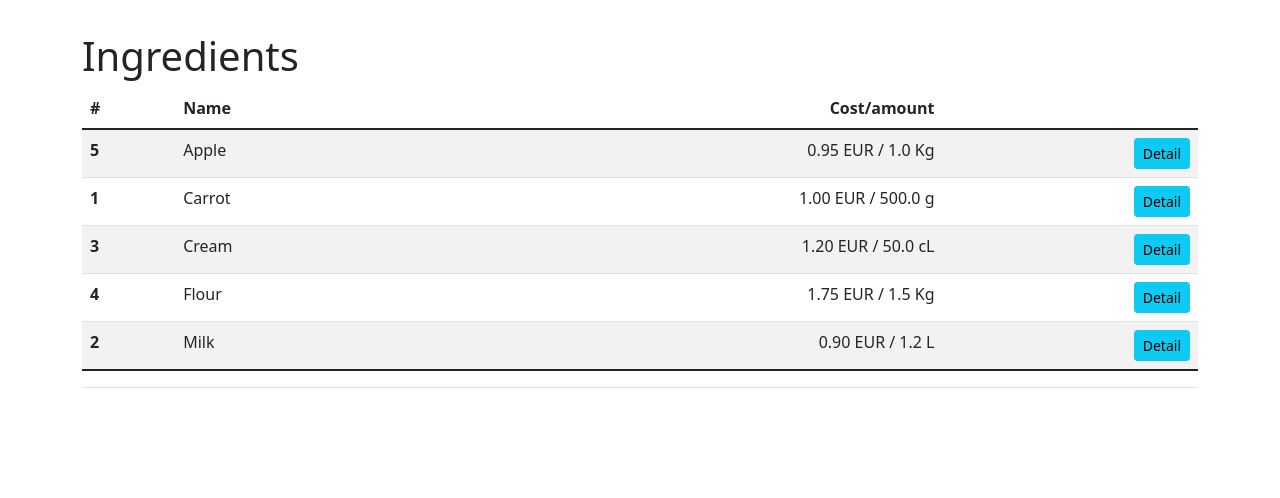
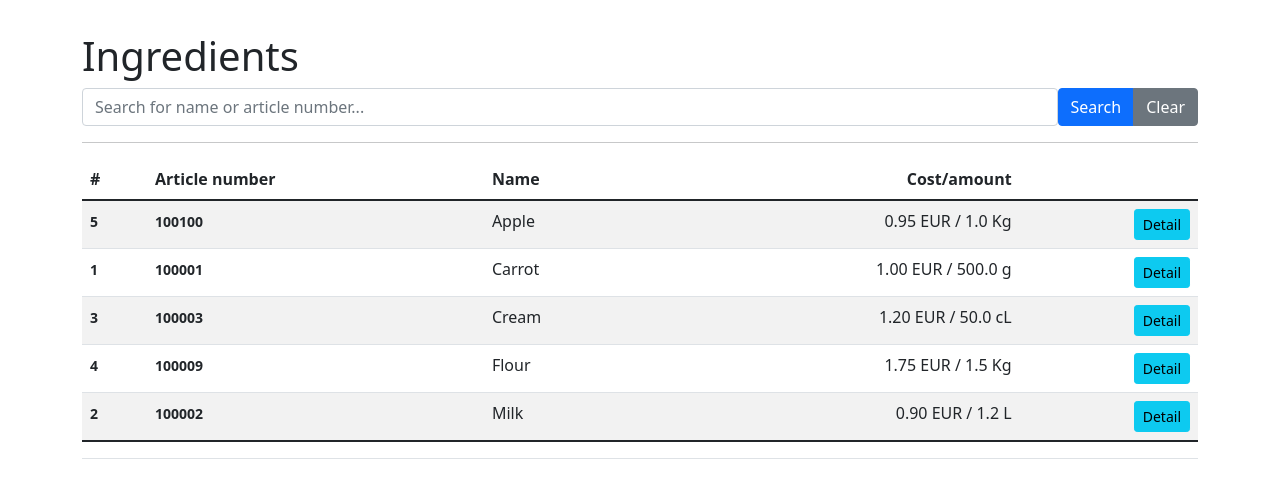
Before and after one commit to rahenrique/rah.recipemanager.test, a Django app: page /ingredients/ in a window 1280 px wide. Shown: the part 120-618 px from the top of the page. Run offline with Django 4.2, Linux system fonts and the light colour scheme; data comes from the database, SQL or seed files in the repository; both versions use the stored data as it was after the commit; some libraries are stand-ins or nearby versions.

Commit message:
fix: Minor fixes

```diff
--- a/recipe_manager/accounts/urls.py
+++ b/recipe_manager/accounts/urls.py
@@ -5,7 +5,7 @@ from . import views
 app_name = 'accounts'
 
 urlpatterns = [
-    path(r'login/', views.user_login, name='login'),
-    path('signup', views.signup, name='signup'),
-    path('signout', views.signout, name='signout'),
+    path('login/', views.user_login, name='login'),
+    path('signup/', views.signup, name='signup'),
+    path('signout/', views.signout, name='signout'),
 ]
--- a/recipe_manager/home/views.py
+++ b/recipe_manager/home/views.py
@@ -9,7 +9,7 @@ def index(request):
         request,
         'home/index.html',
         {
-            'newest_recipes': Recipe.objects.order_by('-id')[:5],
+            'newest_recipes': Recipe.objects.order_by('-created_at')[:5],
             'newest_ingredients': Ingredient.objects.order_by('-id')[:5],
         }
     )
--- a/recipe_manager/ingredients/templates/ingredients/index.html
+++ b/recipe_manager/ingredients/templates/ingredients/index.html
@@ -11,11 +11,21 @@
 
 {% block content %}
 <h1>Ingredients</h1>
+<form class="d-flex">
+    <input type="search" class="form-control" name="q" placeholder="Search for name or article number..."
+        aria-label="Search" value="{{ request.GET.q }}">
+    <div class="btn-group" role="group" aria-label="Search controls">
+        <input type="submit" class="btn btn-primary" value="Search">
+        <a href="{% url 'ingredients:index' %}" role="button" class="btn btn-secondary">Clear</a>
+    </div>
+</form>
+<hr>
 {% if all_ingredients %}
 <table class="table table-striped table-hover">
     <thead>
         <tr>
             <th>#</th>
+            <th>Article number</th>
             <th>Name</th>
             <th class="text-end">Cost/amount</th>
             <th>&nbsp;</th>
@@ -24,7 +34,8 @@
     <tbody>
         {% for ingredient in all_ingredients %}
         <tr>
-            <th>{{ ingredient.id }}</th>
+            <th><small>{{ ingredient.id }}</small></th>
+            <th><small>{{ ingredient.article_number }}</small></th>
             <td>{{ ingredient.name }}</td>
             <td class="text-end">{{ ingredient.formatted_cost }}</td>
             <td class="text-end">
@@ -42,10 +53,10 @@
     </tbody>
     <tfoot>
         <tr>
-            <td colspan="4" class="text-end">
+            <td colspan="5" class="text-end">
                 {% if user.is_authenticated %}
-                <a href="{% url 'ingredients:create' %}" role="button"
-                        class="btn btn-sm btn-success">Create Ingredient</a>
+                <a href="{% url 'ingredients:create' %}" role="button" class="btn btn-sm btn-success">Create
+                    Ingredient</a>
                 {% endif %}
             </td>
         </tr>
--- a/recipe_manager/ingredients/views.py
+++ b/recipe_manager/ingredients/views.py
@@ -1,3 +1,4 @@
+from django.db.models import Q
 from django.shortcuts import redirect, render
 from django.views import generic
 from django.contrib.auth.decorators import login_required
@@ -10,8 +11,15 @@ class IndexView(generic.ListView):
     context_object_name = 'all_ingredients'
 
     def get_queryset(self):
-        """Return all ingredients."""
-        return Ingredient.objects.order_by('name')[:25]
+        """Return all ingredients, optionally filtered by name or """
+        query = self.request.GET.get('q')
+        if query:
+            # return Ingredient.objects.filter(name__icontains=query).order_by('name')
+            return Ingredient.objects.filter(
+                Q(name__icontains=query) | Q(article_number=query)
+            ).order_by('name')
+        else:
+            return Ingredient.objects.all().order_by('name')
 
 
 class DetailView(generic.DetailView):
--- a/recipe_manager/recipe_manager/urls.py
+++ b/recipe_manager/recipe_manager/urls.py
@@ -18,8 +18,8 @@ from django.urls import path
 from django.urls.conf import include
 
 urlpatterns = [
+    path('', include('home.urls')),
     path('admin/', admin.site.urls),
-    path('', include('home.urls')),
     path('ingredients/', include('ingredients.urls')),
     path('recipes/', include('recipes.urls')),
     path('accounts/', include('accounts.urls')),
--- a/recipe_manager/recipes/templates/recipes/detail.html
+++ b/recipe_manager/recipes/templates/recipes/detail.html
@@ -12,7 +12,6 @@
 
 {% block content %}
 <h1>{{ recipe.name }} <small class="text-muted">#{{ recipe.id }}</small></h1>
-
 <table class="table table-sm table-striped table-hover">
     <thead>
         <tr>
@@ -40,4 +39,8 @@
         </tr>
     </tfoot>
 </table>
+<p>
+    <em>posted by</em> {{ recipe.author }} <em>on</em> {{ recipe.created_at }}<br>
+    <em>last updated at</em> {{ recipe.updated_at }}
+</p>
 {% endblock %}
```
Also changed, not shown: recipe_manager/recipes/views.py (+20 -0 lines), recipe_manager/db.sqlite3.
